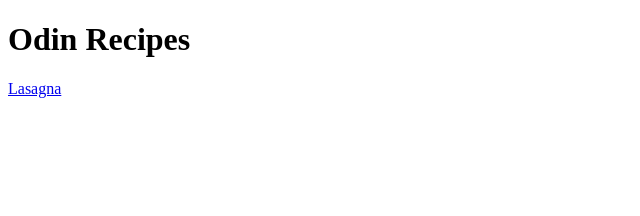
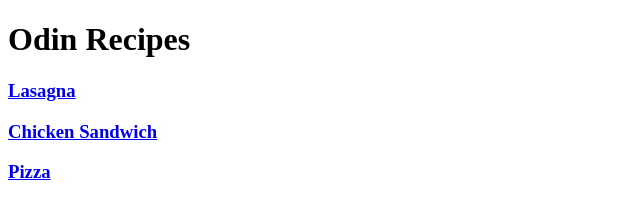
Before and after one commit to MannyMahoon/odin-recipes-2, a plain HTML site: page index.html in a window 1280 px wide. Shown: the whole page, without its empty margins (0-640 px from the left). Drawn offline with Linux system fonts and the light colour scheme.

Commit message:
Add pizza and sandwich links to index page
Full navigation between parent and child pages

```diff
--- a/index.html
+++ b/index.html
@@ -6,6 +6,8 @@
 </head>
 <body>
     <h1>Odin Recipes</h1>
-    <a href="recipes/lasagna.html">Lasagna</a>
+    <h3><a href="recipes/lasagna.html">Lasagna</a></h3>
+    <h3><a href="recipes/chicken-sandwich.html">Chicken Sandwich</a></h3>
+    <h3><a href="recipes/pizza.html">Pizza</a></h3>
 </body>
 </html>
```
